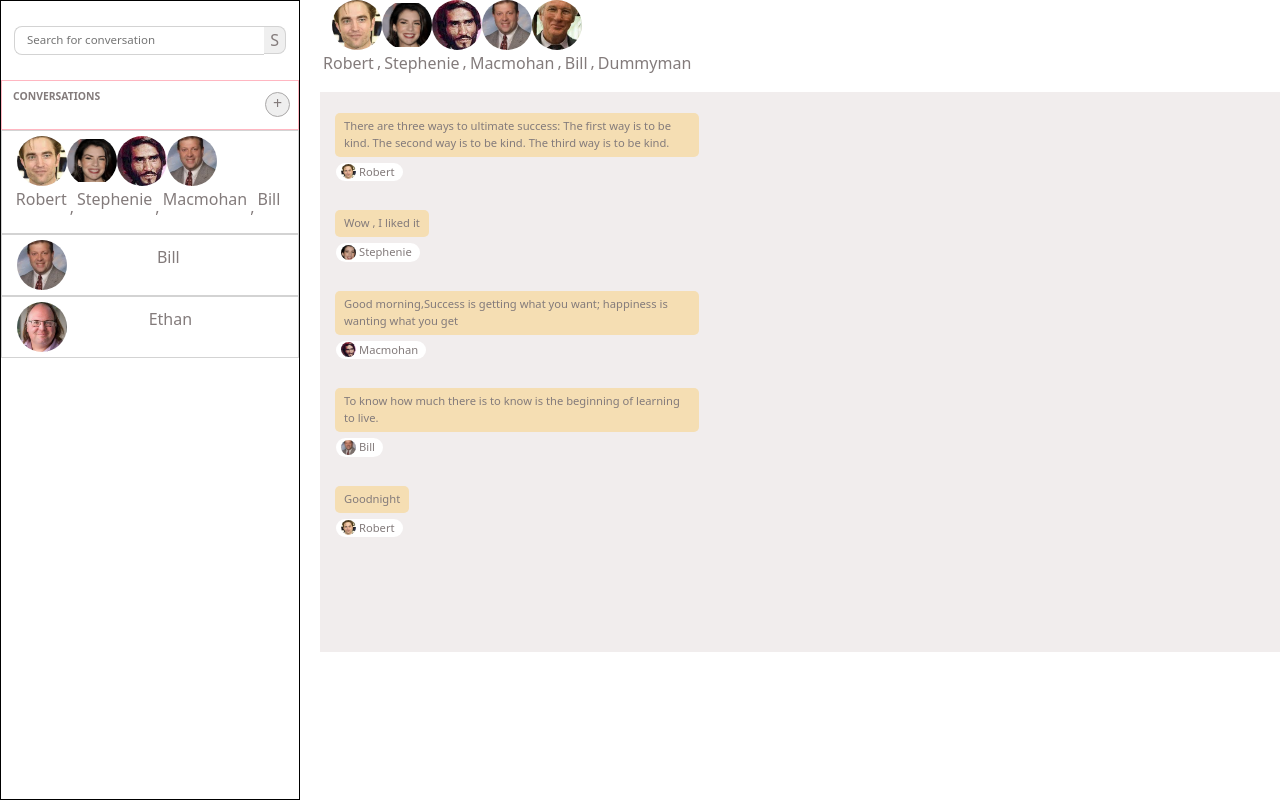
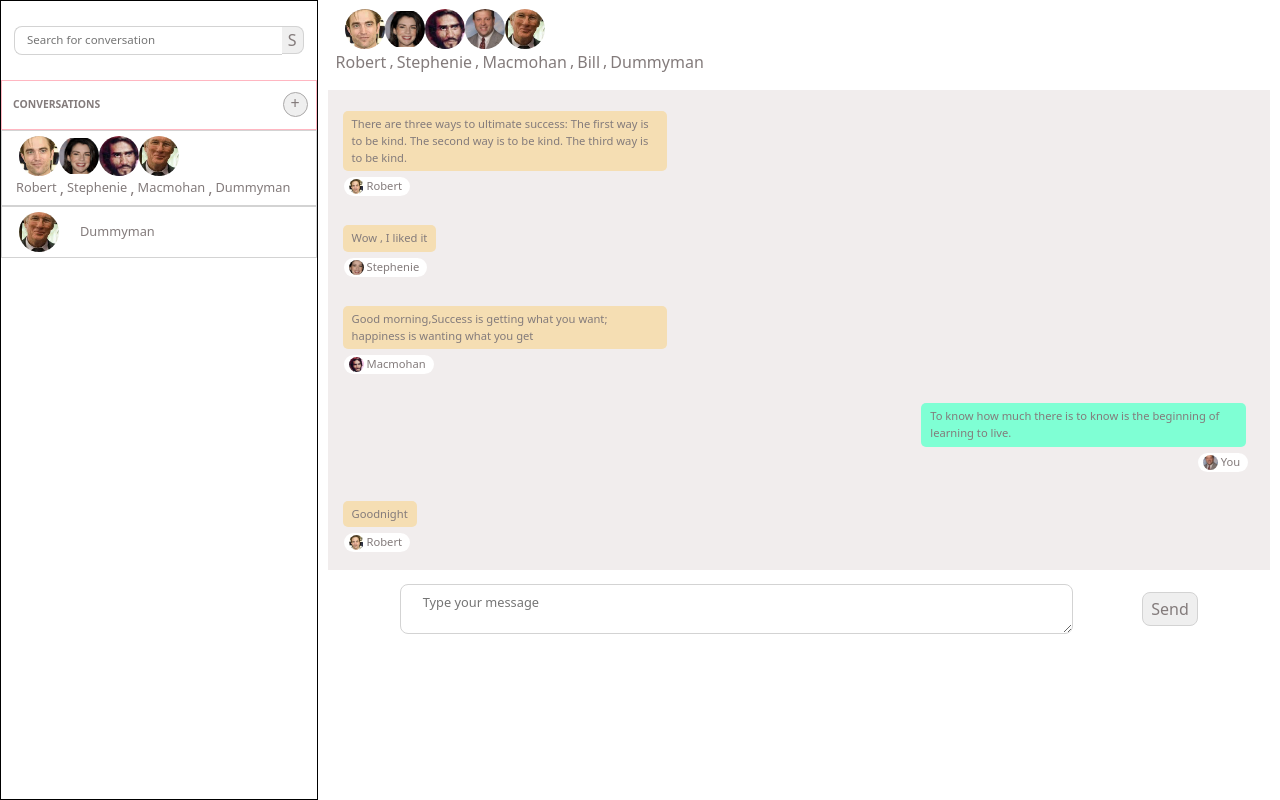
Before and after one commit to Symits54321/Redux-Chat-App, a React (Create React App) app: page / in a window 1280 px wide. Built offline with nearby package versions, Linux system fonts and the light colour scheme.

Commit message:
CSS perfectly made

```diff
--- a/src/components/LogoImg.js
+++ b/src/components/LogoImg.js
@@ -8,9 +8,9 @@ function LogoImg({images}) {
     <Container style={{display:'flex'}}>
 
        {images.map((img)=>(
-        <div  style={{ width: 50, height: 50 ,borderRadius:50, overflow:'hidden',display:'flex',justifyContent:'center',alignItems:'center'}} >
+        <div  style={{ width: 40, height: 40 ,borderRadius:50, overflow:'hidden',display:'flex',justifyContent:'center',alignItems:'center'}} >
           <Image
-           src={img.imageUrl} style={{ width: 60, height: 'auto' }} rounded/>
+           src={img.imageUrl} style={{ width: 50, height: 'auto' }} rounded/>
         </div>
        )
       )}
--- a/src/components/conversation/Conversation.js
+++ b/src/components/conversation/Conversation.js
@@ -1,30 +1,57 @@
 
 import style from './Conversation.module.css';
+import { useState,useEffect } from 'react';
 import { useSelector,useDispatch } from 'react-redux';
-import { chatReducer,chatSelector } from '../../redux/reducers/chatReducer';
+import { chatActions, chatReducer,chatSelector } from '../../redux/reducers/chatReducer';
 
 import LogoImg from '../LogoImg';
 
 function Conversation(){
 
-    const {conversation,users,currUserId} = useSelector(chatSelector);
+    const {conversation,users,currUserId,currentConversationId} = useSelector(chatSelector);
+    const [changedCurrentConversationIdState,setchangedCurrentConversationIdState]=useState(false)
+    const dispatch = useDispatch();
+
+
+
+    let userconversation = [];
+    conversation.forEach(con => {
+        if(con.users.some(user => user.id === currUserId)){
+            if(userconversation.length==0 && !changedCurrentConversationIdState){
+                dispatch(chatActions.setConversationId(con.id));
+                setchangedCurrentConversationIdState(true);
+            }
+            userconversation.push(con);
+
+        }});
+
+    //filter userconversation
+
+
+
+
 
     return(
+
         <div className={style.conversationContainer}>
+
             {/* Searchbox  */}
             <div className={style.searchBox}>
                 <input style={{flexGrow:1,paddingBottom:'4px',fontSize:'0.9em',display:'flex',alignItems:'center',borderRadius:'8px 0px 0px 8px', border:'1px solid lightgray', borderRight:'none'
                 }} placeholder='Search for conversation'></input>
                 <button style={{borderRadius:'0px 8px 8px 0px',paddingBottom:'1px', border:'1px solid lightgray', borderLeft:'none'}}>S</button>
             </div>
+
             {/* midHeader */}
             <div className={style.midHeader}>
                 <p style={{fontSize:'0.65em',fontWeight:700}}>CONVERSATIONS</p>
                 <button style={{display:'flex',paddingBottom:'4px',justifyContent:'center', alignItems:'center'}}>+</button>
             </div>
+
+
             {/* Conversation  */}
             <div className={style.conversationList}>
-             {conversation.map((con)=>{
+             {userconversation.map((con)=>{
 
                 // Getting Users
                 let conUsers = [];
@@ -38,7 +65,7 @@ function Conversation(){
                 })
 
                 return(
-                    <div className={style.conListbox}>
+                    <div className={style.conListbox} onClick={()=>dispatch(chatActions.setConversationId(con.id))}>
                            <div className={style.conImages}>
                              <LogoImg images={conUsers}/>
                             </div>
--- a/src/components/conversation/Conversation.module.css
+++ b/src/components/conversation/Conversation.module.css
@@ -3,7 +3,7 @@
     color:rgb(131, 123, 123)
 }
 
-input:focus{
+input:focus,textarea:focus{
     outline: none;
     text-indent: 10px;
 }
@@ -14,7 +14,7 @@ input:focus{
     flex-direction: column;
     border:1px solid black;
     height:100vh;
-    width:300px;
+   min-width:300px;
 }
 
 .searchBox{
@@ -47,6 +47,10 @@ input:focus{
     border:1px solid rgb(170, 168, 168);
 }
 
+.midHeader>p{
+    margin-bottom:0;
+}
+
 .conversationList{
 
 }
@@ -58,16 +62,24 @@ input:focus{
 
    width:100%;
    border:1px solid lightgrey;
-   padding:5px 3px;
+   padding:5px 5px;
 }
 .conImages{
 
 }
 .conNames{
+
     flex-wrap: wrap;
     align-items: center;
-    justify-content: center;
+    justify-content:flex-start;
     flex-grow: 0.8;
+    padding:0px 6px;
+}
+
+.conNames>p{
+    font-size: 0.8em;
+    margin-bottom: 0;
+    padding:1px 3px;
 }
 
 p{
--- a/src/components/messages/Message.js
+++ b/src/components/messages/Message.js
@@ -10,6 +10,11 @@ function Message(){
 
     let currentConversation= conversation.find(con => con.id === currentConversationId);
 
+    if(currentConversation==null){
+        return(<div style={{display:"flex",justifyContent:"center",alignItems:"center",height:'90vh'}}>
+                  <h3>You dont have any currentConversation</h3>
+            </div>);
+    }
     let populatedUsers = []
 
      let functn=currentConversation.users.forEach((concur)=>{
@@ -22,6 +27,7 @@ function Message(){
 
     });
 
+    let name;
 
     return(
 
@@ -48,7 +54,7 @@ function Message(){
 
                {currentConversation.messages.map((mes)=>{
 
-                  let name;
+
 
                   let sender = users.find(user => user.id === mes.id);
                   let image=sender.imageUrl;
@@ -60,8 +66,10 @@ function Message(){
                         }
 
                    return(
-                    <div className={style.smallMessageBox}>
-                    <p className={style.textmsg}>{mes.data}</p>
+
+                    <div className={`${style.smallMessageBox} ${name === "You" && style.moveRight}`}>
+
+                    <p className={`${style.textmsg} ${name === "You" && style.changebgtext}`}>{mes.data}</p>
                      <div className={style.msgDetail}>
                         <div className={style.msgImage}>
                          <img  style={{height:'20px', width:'auto'}}  src={image} />
@@ -79,9 +87,13 @@ function Message(){
 
 
             {/* TypingBox  */}
-            <div className={style.typingBox}></div>
+            <div className={style.typingBox}>
 
-         </div>
+                <textarea style={{height:50,flexGrow:0.7,padding:'8px 12px 8px 12px',fontSize:'0.8em',borderRadius:'8px', border:'1px solid lightgray',
+                }} placeholder='Type your message'></textarea>
+                <button style={{borderRadius:'8px',padding:'4px 8px', border:'1px solid lightgray'}}>Send</button>
+            </div>
+        </div>
     );
 }
 
--- a/src/components/messages/Message.module.css
+++ b/src/components/messages/Message.module.css
@@ -1,10 +1,22 @@
+
+.messageContainer{
+    display:flex;
+    flex-direction: column;
+    height:100vh;
+    padding-right: 10px;
+
+}
+
 .messageBox{
     background-color: rgb(241, 237, 237);
-    height:70vh;
+    max-height: 70vh;
+    flex-shrink: 1;
     overflow-y: scroll;
+
 }
-messageHeader{
-    height:30px;
+.messageHeader{
+    height:90px;
+    padding:9px 5px;
 }
 
 .conMesImages{
@@ -17,9 +29,6 @@ messageHeader{
 
 
 
-.messageBox{
-
-}
 
 .smallMessageBox{
     display: flex;
@@ -28,15 +37,28 @@ messageHeader{
    width:40%;
    padding:8px;
    margin:10px 5px;
+
+
+}
+
+.moveRight{
+    align-items: flex-end !important;
+    position:relative;
+    left:58%;
 }
 
 .textmsg{
    font-size: 0.7em;
    margin:3px 2px;
+   max-width: 90%;
    text-align: left;
    background-color: wheat;
    padding:5px 9px;
    border-radius: 5px;
+}
+
+.changebgtext{
+    background-color: aquamarine !important;
 }
 
 .msgDetail{
@@ -64,3 +86,16 @@ messageHeader{
     justify-content: center;
     align-items: center;
 }
+
+.typingBox{
+    height:60px;
+    display: flex;
+    align-items: center;
+    justify-content: space-evenly;
+    padding:5px 3px;
+    margin: 9px 0px;
+}
+
+.typingBox>textarea::placeholder{
+   text-indent: 10px;
+}
--- a/src/pages/Chatpage.js
+++ b/src/pages/Chatpage.js
@@ -2,7 +2,13 @@
 import style from "./Chatpage.module.css"
 import Conversation from "../components/conversation/Conversation";
 import Message from "../components/messages/Message";
+import { useDispatch } from "react-redux";
+
+import { chatReducer,chatActions,chatSelector } from "../redux/reducers/chatReducer";
+
 function Chatpage(){
+
+    const dispatch = useDispatch()
 
     return(
         <>
--- a/src/pages/Chatpage.module.css
+++ b/src/pages/Chatpage.module.css
@@ -1,6 +1,7 @@
 .chatpage{
   display:grid;
   grid-template-columns: 1fr 3fr;
+  gap:10px;
 }
 
 .leftSection{
--- a/src/redux/reducers/chatReducer.js
+++ b/src/redux/reducers/chatReducer.js
@@ -78,9 +78,9 @@ const initialState={
 
     ],
 
-   currUserId:"9876",
+   currUserId:"19215",
 
-   currentConversationId:'1917',
+   currentConversationId:'',
 
 
     isLoading: false,
@@ -124,7 +124,7 @@ const chatSlice = createSlice({
 
         setConversationId:(state, action)=>{
             state.currentConversationId = action.payload;
-
+            console.log("setConversationId : - "+action.payload);
         },
 
         updateConversation:(state,action) => {
```
